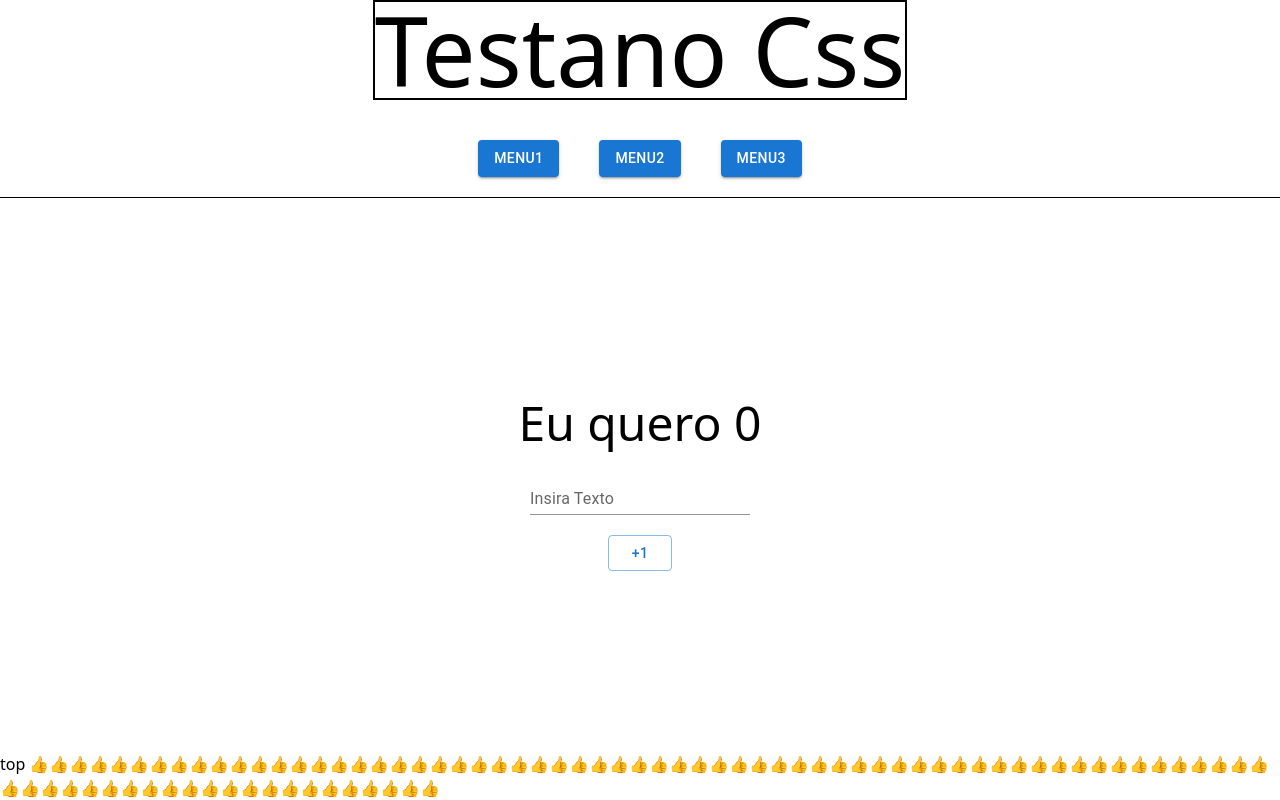
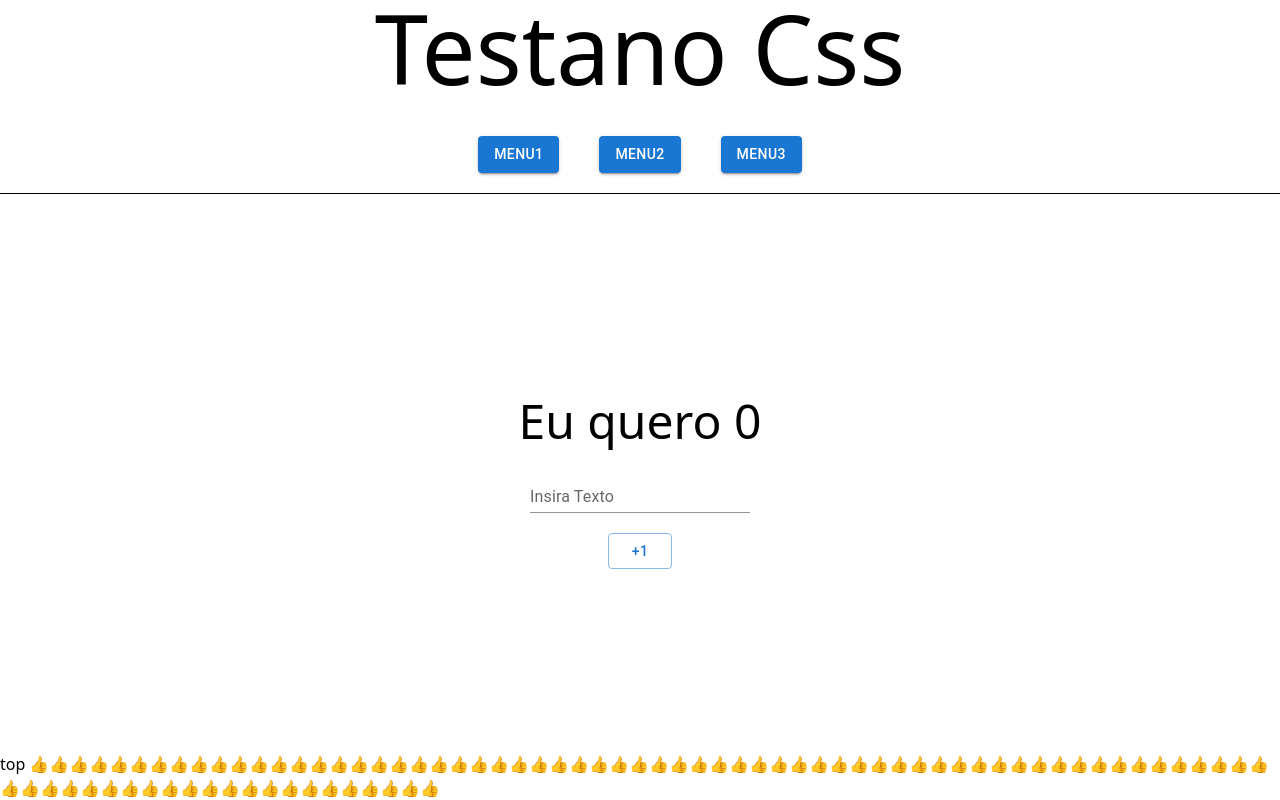
Before and after one commit to YohananBoy/Primeiro-Projeto-Next, a Next.js app: page /tailwind in a window 1280 px wide. Built offline with nearby package versions, Linux system fonts and the light colour scheme.

Commit message:
fix: removendo borda do h1 da pagina tailwind

```diff
--- a/src/app/tailwind/page.tsx
+++ b/src/app/tailwind/page.tsx
@@ -6,9 +6,7 @@ export default function Tailwind() {
     <html>
       <body className="flex min-h-svh flex-col">
         <header className="flex h-full w-full flex-col items-center justify-center gap-10">
-          <h1 className="border-2 border-solid border-black text-8xl">
-            Testano Css
-          </h1>
+          <h1 className="text-8xl">Testano Css</h1>
           <Menu></Menu>
         </header>
         <hr className="my-5" />
```
